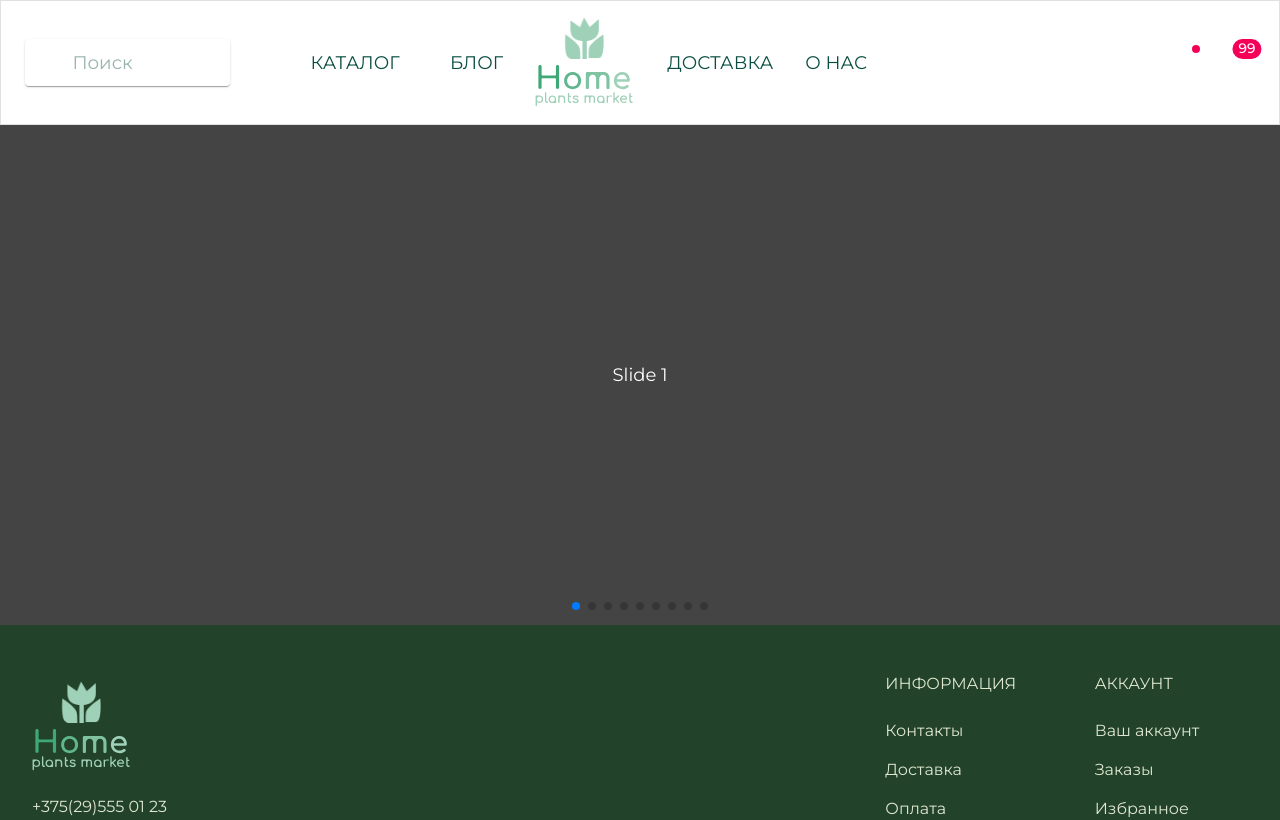
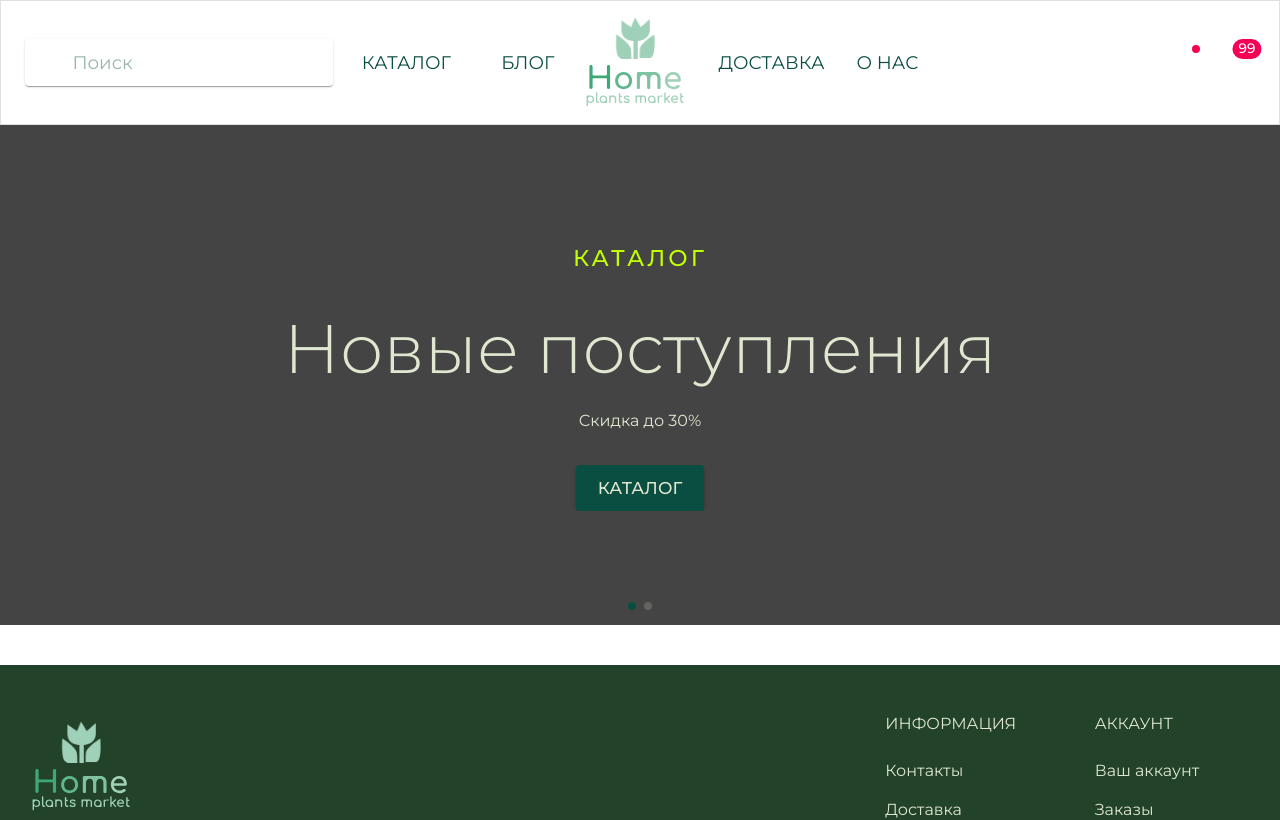
Before and after one commit to LYKOIIIKO/homeplants_market, a React (Vite) app: page / in a window 1280 px wide. Shown: the top 820 px of the page. Built offline with nearby package versions, Linux system fonts and the light colour scheme; some icons are missing.

Commit message:
work on home page

```diff
--- a/src/App.jsx
+++ b/src/App.jsx
@@ -1,7 +1,7 @@
+import { ThemeProvider, createTheme } from "@mui/material/styles";
 import { BrowserRouter } from "react-router";
 import "./App.css";
 import Layout from "./components/layout";
-import { ThemeProvider, createTheme } from "@mui/material/styles";
 
 const theme = createTheme({
 	palette: {
@@ -26,6 +26,9 @@ const theme = createTheme({
 		body2: {
 			color: "#dfe7d0",
 		},
+		h6: {
+			color: "#c2ff00",
+		},
 	},
 });
 
--- a/src/components/layout/header/ui/index.jsx
+++ b/src/components/layout/header/ui/index.jsx
@@ -1,13 +1,13 @@
+import MenuIcon from "@mui/icons-material/Menu";
+import { AppBar, Container, Grid, IconButton } from "@mui/material";
+import { useState } from "react";
+import { Link } from "react-router";
+import Logo from "../../../../assets/logo/Logo";
+import DrawerMenu from "./components/drawerMenu/DrawerMenu";
+import Navigation from "./components/navigation/Navigation";
+import Search from "./components/search/Search";
+import UserButtons from "./components/userButtons/UserButtons";
 import "./index.css";
-import { AppBar, Container, Grid, IconButton } from "@mui/material";
-import Search from "./components/search/Search";
-import Navigation from "./components/navigation/Navigation";
-import UserButtons from "./components/userButtons/UserButtons";
-import { useState } from "react";
-import MenuIcon from "@mui/icons-material/Menu";
-import DrawerMenu from "./components/drawerMenu/DrawerMenu";
-import Logo from "../../../../assets/logo/Logo";
-import { Link } from "react-router";
 
 function Header() {
 	const [mobileOpen, setMobileOpen] = useState(false);
@@ -33,7 +33,7 @@ function Header() {
 							</IconButton>
 						</Grid>
 						<Grid
-							size={{ xs: 0, lg: 2 }}
+							size={{ xs: 0, lg: 3 }}
 							sx={{ display: { xs: "none", lg: "block" } }}
 						>
 							<Search />
--- a/src/components/pages/index-page/ui/components/mySlider/MySlider.css
+++ b/src/components/pages/index-page/ui/components/mySlider/MySlider.css
@@ -1,3 +1,8 @@
+:root {
+	--swiper-pagination-color: #0a4e41;
+	--swiper-pagination-bullet-inactive-color: #dfe7d0;
+}
+
 .swiper {
 	width: 100%;
 	height: 500px;
@@ -5,24 +10,24 @@
 
 .swiper-slide {
 	text-align: center;
-  font-size: 18px;
 	background: #444;
-  color: #fff;
-
-  /* Center slide text vertically */
 	display: flex;
 	justify-content: center;
 	align-items: center;
 }
 
-.swiper-slide img {
-  display: block;
-  width: 100%;
-  height: 100%;
-  object-fit: cover;
+.swiper-slide .slide-text {
+	transform: translateY(100%);
+	transition: all 0.3s ease 0.3s;
+	opacity: 0;
 }
 
-.swiper-button-prev {
-	color:#fff;
-	margin-left: 50px;
+.swiper-slide-active .slide-text {
+	transform: translateY(0%);
+	opacity: 1;
+	transition: all 1.5s ease;
 }
+
+.slide-hidebox {
+	overflow: hidden;
+}
--- a/src/components/pages/index-page/ui/components/mySlider/MySlider.jsx
+++ b/src/components/pages/index-page/ui/components/mySlider/MySlider.jsx
@@ -1,14 +1,16 @@
-import { Box } from "@mui/material";
+import { Box, Button, Grid, Typography } from "@mui/material";
+import { Link } from "react-router";
 import "swiper/css";
 import "swiper/css/navigation";
 import "swiper/css/pagination";
-import { Keyboard, Mousewheel, Navigation, Pagination } from "swiper/modules";
+import { Keyboard, Navigation, Pagination } from "swiper/modules";
 import { Swiper, SwiperSlide } from "swiper/react";
 import "./MySlider.css";
 import MySliderBtns from "./MySliderBtns";
 
 export default function MySlider() {
 	return (
+		<section className="slider-homepage">
 			<Box sx={{ position: "relative" }}>
 				<Swiper
 					slidesPerView={1}
@@ -23,22 +25,132 @@ export default function MySlider() {
 					keyboard={{
 						enabled: true,
 					}}
-				mousewheel={true}
 					loop={true}
-				modules={[Pagination, Navigation, Mousewheel, Keyboard]}
+					modules={[Pagination, Navigation, Keyboard]}
 					className="mySwiper"
 				>
 					<MySliderBtns />
-				<SwiperSlide>Slide 1</SwiperSlide>
-				<SwiperSlide>Slide 2</SwiperSlide>
-				<SwiperSlide>Slide 3</SwiperSlide>
-				<SwiperSlide>Slide 4</SwiperSlide>
-				<SwiperSlide>Slide 5</SwiperSlide>
-				<SwiperSlide>Slide 6</SwiperSlide>
-				<SwiperSlide>Slide 7</SwiperSlide>
-				<SwiperSlide>Slide 8</SwiperSlide>
-				<SwiperSlide>Slide 9</SwiperSlide>
+					<SwiperSlide>
+						<Box className="slide-container">
+							<Grid container direction={"column"} spacing={4}>
+								<Grid>
+									<Box className="slide-hidebox">
+										<Typography
+											className="slide-text"
+											letterSpacing={3}
+											textTransform="uppercase"
+											variant="h6"
+										>
+											каталог
+										</Typography>
+									</Box>
+								</Grid>
+
+								<Grid
+									sx={{
+										display: "flex",
+										flexDirection: "column",
+										gap: "20px",
+										color: "#dfe7d0",
+									}}
+								>
+									<Box className="slide-hidebox">
+										<Typography
+											className="slide-text"
+											variant="h2"
+										>
+											Новые поступления
+										</Typography>
+									</Box>
+									<Box className="slide-hidebox">
+										<Typography
+											className="slide-text"
+											variant="body2"
+										>
+											Скидка до 30%
+										</Typography>
+									</Box>
+								</Grid>
+								<Grid>
+									<Box className="slide-hidebox">
+										<Box className="slide-text">
+											<Link to="/catalog">
+												<Button
+													size="large"
+													className="slide-text"
+													variant="contained"
+													sx={{ color: "#dfe7d0" }}
+												>
+													каталог
+												</Button>
+											</Link>
+										</Box>
+									</Box>
+								</Grid>
+							</Grid>
+						</Box>
+					</SwiperSlide>
+					<SwiperSlide>
+						<Box className="slide-container">
+							<Grid container direction={"column"} spacing={4}>
+								<Grid>
+									<Box className="slide-hidebox">
+										<Typography
+											className="slide-text"
+											letterSpacing={3}
+											textTransform="uppercase"
+											variant="h6"
+										>
+											блог
+										</Typography>
+									</Box>
+								</Grid>
+								<Grid
+									sx={{
+										display: "flex",
+										flexDirection: "column",
+										gap: "20px",
+										color: "#dfe7d0",
+									}}
+								>
+									<Box className="slide-hidebox">
+										<Typography
+											className="slide-text"
+											variant="h2"
+										>
+											Уход за растениями
+										</Typography>
+									</Box>
+									<Box className="slide-hidebox">
+										<Typography
+											className="slide-text"
+											variant="body2"
+										>
+											Узнайте как правильно ухаживать за
+											вашими "зелеными друзьями"
+										</Typography>
+									</Box>
+								</Grid>
+								<Grid>
+									<Box className="slide-hidebox">
+										<Box className="slide-text">
+											<Link to="/catalog">
+												<Button
+													size="large"
+													variant="contained"
+													sx={{ color: "#dfe7d0" }}
+												>
+													блог
+												</Button>
+											</Link>
+										</Box>
+									</Box>
+								</Grid>
+							</Grid>
+						</Box>
+					</SwiperSlide>
 				</Swiper>
 			</Box>
+		</section>
 	);
 }
--- /dev/null
+++ b/src/components/pages/index-page/ui/components/sectionCategories/SectionCategories.jsx
@@ -0,0 +1,68 @@
+import { Button, Container, Grid } from "@mui/material";
+import { Link } from "react-router";
+
+function SectionCategories() {
+	const cardItems = [
+		{
+			name: "каталог",
+			items: [
+				{
+					title: "Комнатные растения",
+					link: "/catalog/indoor-plants",
+					img: "#",
+				},
+				{
+					title: "Уличные растения",
+					link: "/catalog/outdoor-plants",
+					img: "#",
+				},
+				{
+					title: "Очищающие воздух растения",
+					link: "/catalog/air-purifying-plants",
+					img: "#",
+				},
+				{
+					title: "Горшки и кашпо",
+					link: "/catalog/planters-and-pots",
+					img: "#",
+				},
+				{ title: "Инструмент", link: "/catalog/tools", img: "#" },
+			],
+		},
+	];
+
+	return (
+		<section className="section-categories" style={{ margin: "20px 0" }}>
+			<Container maxWidth="xl">
+				<Grid container spacing={5}>
+					{cardItems?.map((card) => {
+						if (card.name == "каталог") {
+							card.items.map((item) => {
+								return (
+									<Grid
+										minHeight="300px"
+										size="grow"
+										sx={{
+											display: "flex",
+											flexDirection: "column",
+											justifyContent: "flex-end",
+											pb: "20px",
+											bgcolor: "#ccc",
+											backgroundImage: item.image,
+											borderRadius: "5%",
+										}}
+									>
+										<Link to={item.link}>
+											<Button>{item.title}</Button>
+										</Link>
+									</Grid>
+								);
+							});
+						}
+					})}
+				</Grid>
+			</Container>
+		</section>
+	);
+}
+export default SectionCategories;
--- a/src/components/pages/index-page/ui/index.jsx
+++ b/src/components/pages/index-page/ui/index.jsx
@@ -1,9 +1,11 @@
 import MySlider from "./components/mySlider/MySlider";
+import SectionCategories from "./components/sectionCategories/SectionCategories";
 
 function IndexPage() {
 	return (
 		<>
 			<MySlider />
+			<SectionCategories />
 		</>
 	);
 }
```
Lines whose indentation alone changed are shown as unchanged.
